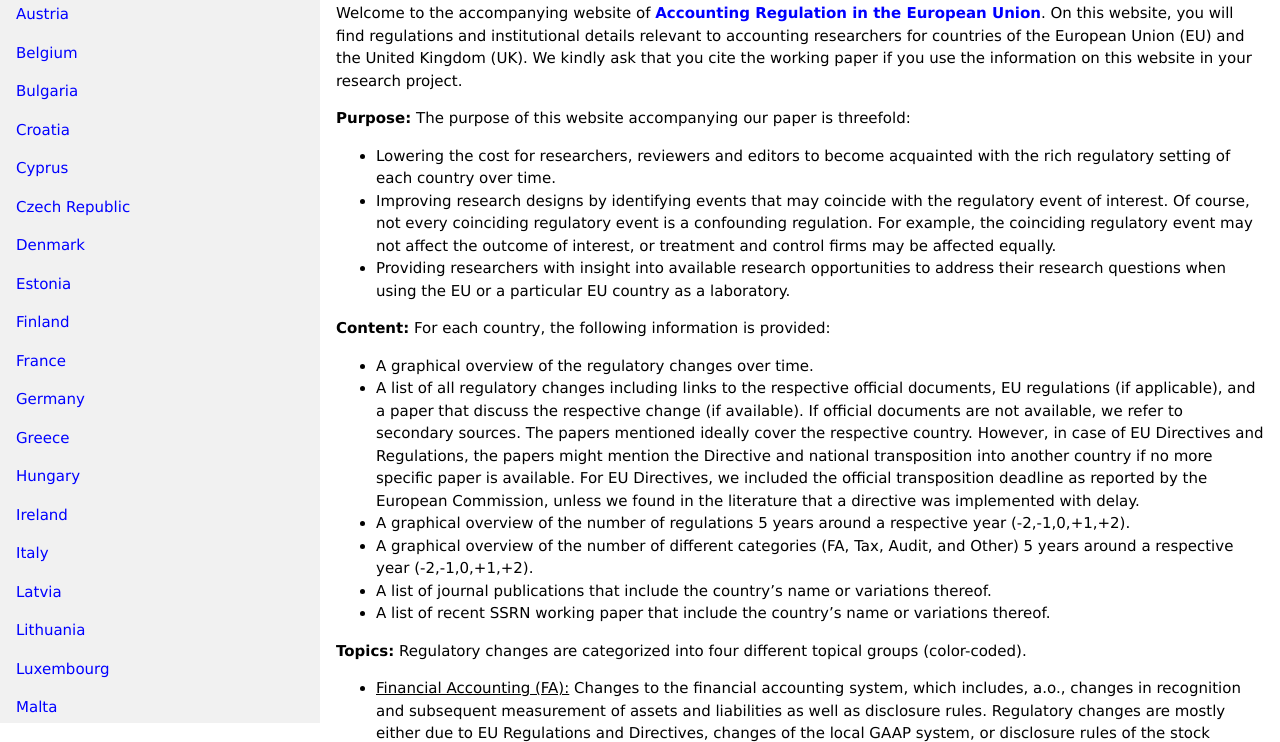
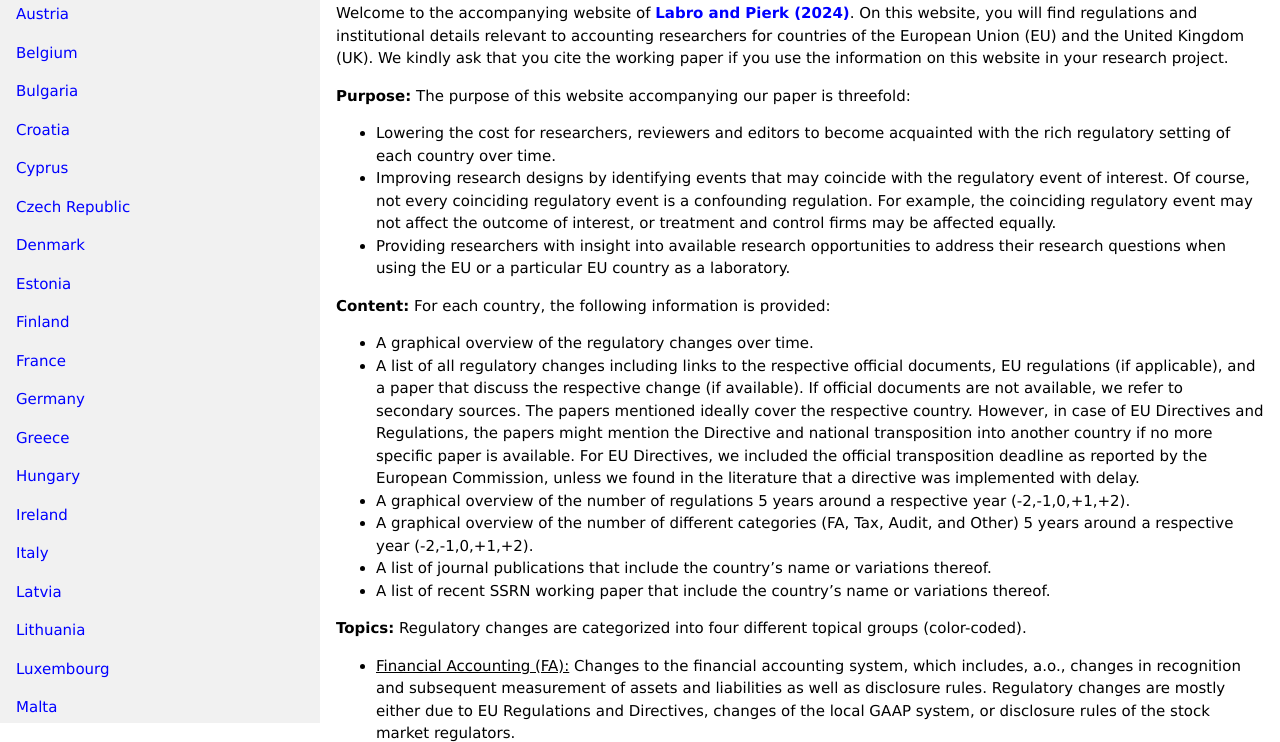
Before and after one commit to jochenpierk/EU_Setting, a plain HTML site: page index.html in a window 1280 px wide. Shown: the part 77-819 px from the top of the page. Drawn offline with nearby package versions, Linux system fonts and the light colour scheme.

Commit message:
Update index.html

```diff
--- a/index.html
+++ b/index.html
@@ -90,7 +90,7 @@ a:active {
 
  <h1>Accounting Regulation in the European Union</h1>
 
-<p> Welcome to the accompanying website of <b> <a href="https://papers.ssrn.com/sol3/papers.cfm?abstract_id=4663683" target="_blank">Accounting Regulation in the European Union</a></b>. On this website, you will find regulations and institutional details relevant to accounting researchers for countries of the European Union (EU) and the United Kingdom (UK).
+<p> Welcome to the accompanying website of <b> <a href="https://papers.ssrn.com/sol3/papers.cfm?abstract_id=4663683" target="_blank">Labro and Pierk (2024)</a></b>. On this website, you will find regulations and institutional details relevant to accounting researchers for countries of the European Union (EU) and the United Kingdom (UK).
 	We kindly ask that you cite the working paper if you use the information on this website in your research project.
 </p>
 
```
